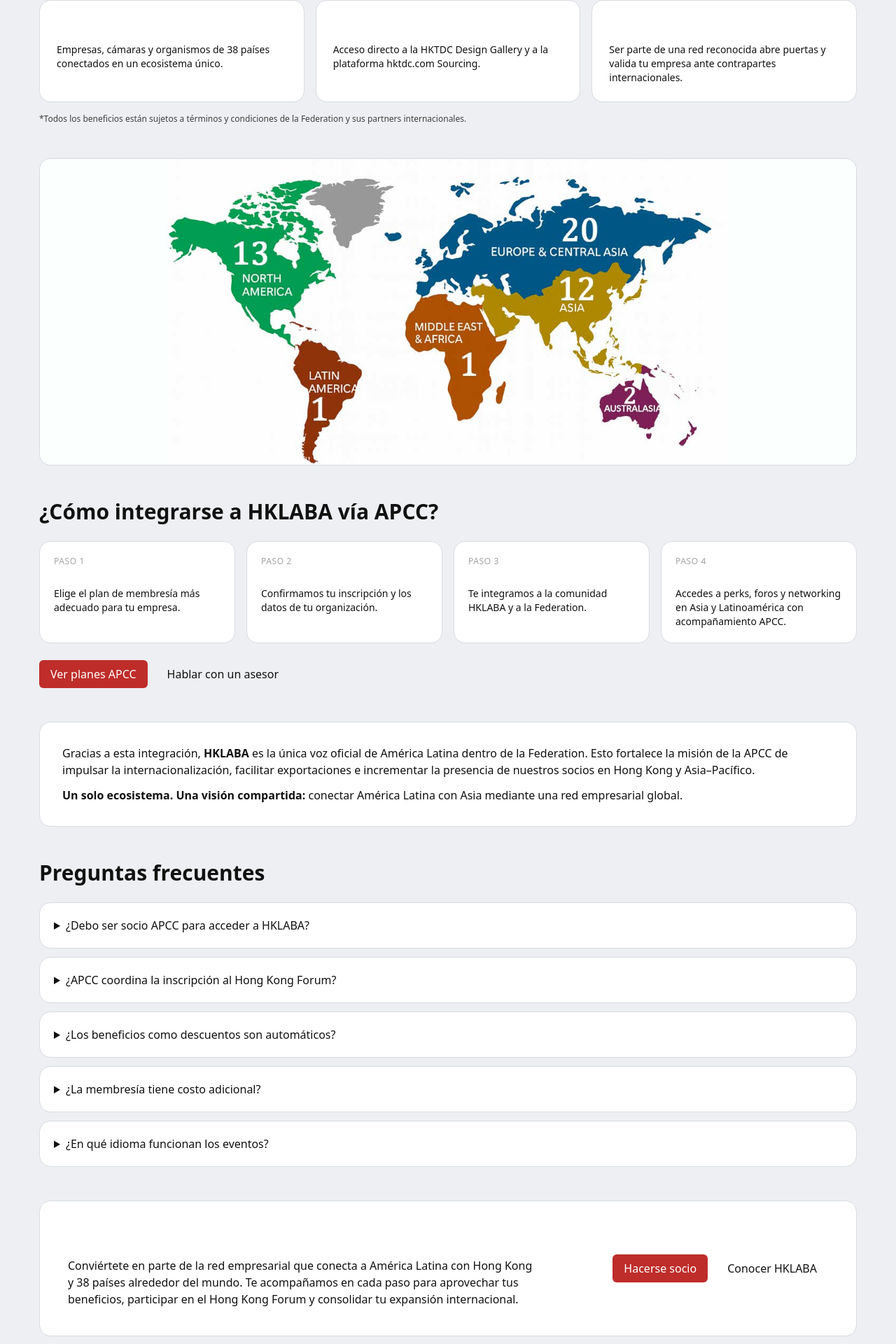
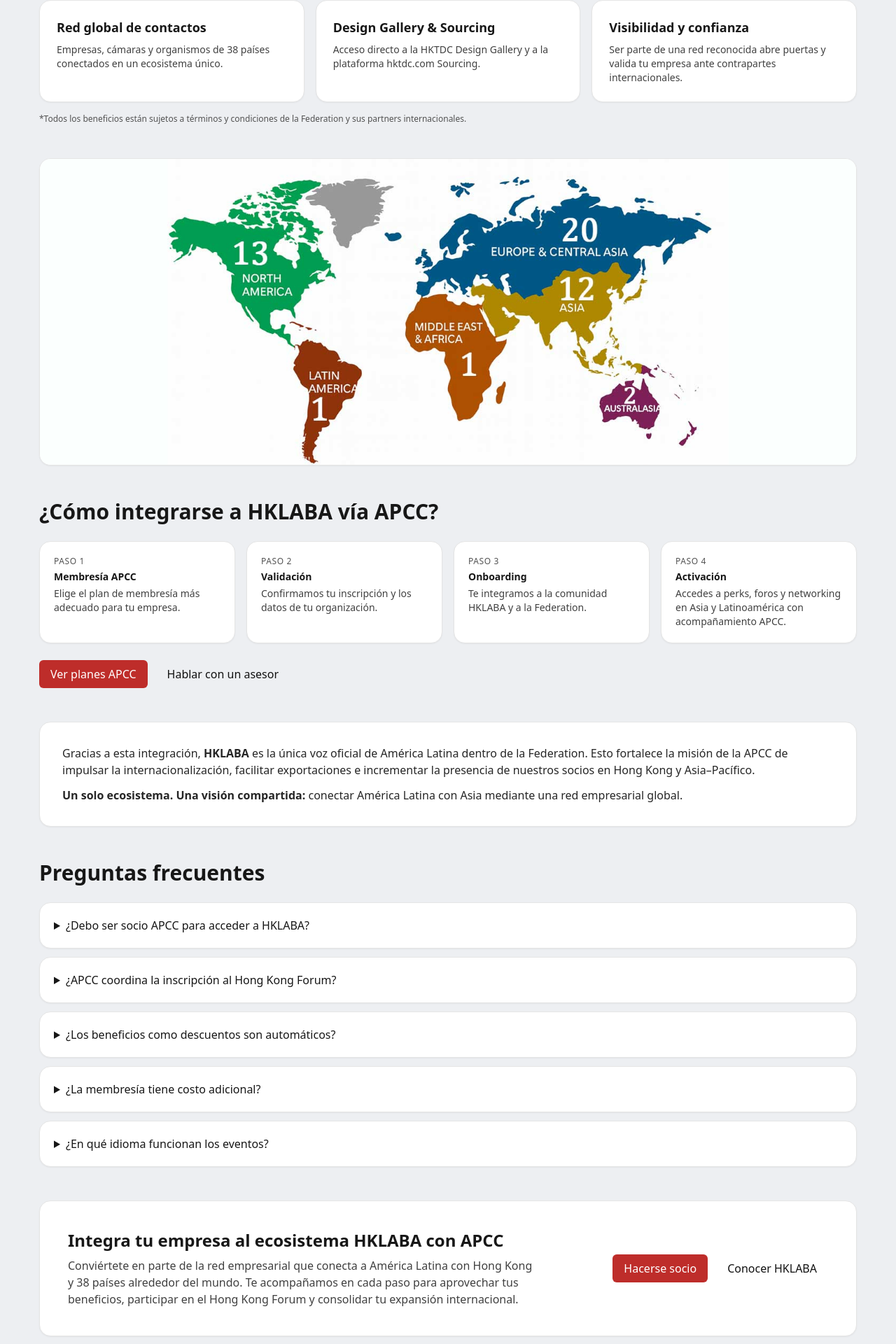
Before and after one commit to TronxGroup/APCC-Chamber, a Next.js app: page /hklaba in a window 1280 px wide. Shown: the part 734-2654 px from the top of the page at 70% size. Built offline with nearby package versions, Linux system fonts and the light colour scheme.

Commit message:
Update page.tsx

```diff
--- a/app/(routes)/hklaba/page.tsx
+++ b/app/(routes)/hklaba/page.tsx
@@ -24,10 +24,9 @@ export default function Page() {
           <Badge>Alianza estratégica</Badge>
           <Badge>Hong Kong</Badge>
         </div>
-        <h1 className="mt-3 text-3xl md:text-4xl font-semibold">
+        <h1 className="mt-3 text-3xl md:text-4xl font-semibold text-neutral-900">
           HKLABA: Puente oficial de América Latina con Hong Kong
         </h1>
-        {/* Texto principal más oscuro sobre fondo claro */}
         <p className="mt-3 text-neutral-800">
           Desde 2019, la <strong>Cámara de Comercio Asia Pacífico (APCC)</strong> integra a la{' '}
           <strong>Hong Kong – Latin America Business Association (HKLABA)</strong>, consolidando una
@@ -48,8 +47,9 @@ export default function Page() {
 
       {/* BENEFICIOS */}
       <section className="mt-12">
-        <h2 className="text-2xl md:text-3xl font-semibold">Beneficios exclusivos para socios APCC</h2>
-        {/* Intro más oscura (fondo claro) */}
+        <h2 className="text-2xl md:text-3xl font-semibold text-neutral-900">
+          Beneficios exclusivos para socios APCC
+        </h2>
         <p className="mt-2 text-neutral-800 max-w-3xl">
           Al integrarte a APCC obtienes automáticamente acceso a HKLABA y, con ello, a la Federation
           y sus beneficios globales:
@@ -84,25 +84,23 @@ export default function Page() {
           ].map(({ t, d }) => (
             <article
               key={t}
-              className="rounded-2xl border border-neutral-800 bg-neutral-900 p-6"
+              className="rounded-2xl border border-neutral-200 bg-white p-6 shadow-sm"
             >
-              <div className="text-lg font-semibold text-white">{t}</div>
-              {/* En tarjeta oscura, subimos contraste del texto */}
-              <p className="mt-2 text-sm text-neutral-300">{d}</p>
+              <div className="text-lg font-semibold text-neutral-900">{t}</div>
+              <p className="mt-2 text-sm text-neutral-700">{d}</p>
             </article>
           ))}
         </div>
 
-        {/* Nota al pie en fondo claro → más oscura */}
-        <p className="mt-4 text-xs text-neutral-700">
+        <p className="mt-4 text-xs text-neutral-600">
           *Todos los beneficios están sujetos a términos y condiciones de la Federation y sus
           partners internacionales.
         </p>
       </section>
 
       {/* BANNER */}
-      <section className="mt-12 rounded-2xl overflow-hidden border border-neutral-800 bg-neutral-950">
-        <div className="aspect-[16/6] w-full bg-neutral-900">
+      <section className="mt-12 rounded-2xl overflow-hidden border border-neutral-200 bg-white shadow-sm">
+        <div className="aspect-[16/6] w-full">
           <img
             src="/2025-sitio-web-apcc-hklaba-map.jpg"
             alt="Federation of Hong Kong Business Associations Worldwide"
@@ -114,7 +112,9 @@ export default function Page() {
 
       {/* CÓMO ACCEDER */}
       <section className="mt-12">
-        <h2 className="text-2xl md:text-3xl font-semibold">¿Cómo integrarse a HKLABA vía APCC?</h2>
+        <h2 className="text-2xl md:text-3xl font-semibold text-neutral-900">
+          ¿Cómo integrarse a HKLABA vía APCC?
+        </h2>
         <ol className="mt-6 grid md:grid-cols-4 gap-4 text-sm">
           {[
             ['Membresía APCC', 'Elige el plan de membresía más adecuado para tu empresa.'],
@@ -127,13 +127,13 @@ export default function Page() {
           ].map(([title, desc], idx) => (
             <li
               key={title}
-              className="rounded-2xl border border-neutral-800 bg-neutral-900 p-5"
+              className="rounded-2xl border border-neutral-200 bg-white p-5 shadow-sm"
             >
-              <div className="text-xs uppercase tracking-wider text-neutral-400">
+              <div className="text-xs uppercase tracking-wider text-neutral-600">
                 Paso {idx + 1}
               </div>
-              <div className="mt-1 font-semibold text-white">{title}</div>
-              <p className="mt-1 text-neutral-300">{desc}</p>
+              <div className="mt-1 font-semibold text-neutral-900">{title}</div>
+              <p className="mt-1 text-neutral-700">{desc}</p>
             </li>
           ))}
         </ol>
@@ -149,14 +149,14 @@ export default function Page() {
 
       {/* TEXTO INSTITUCIONAL */}
       <section className="mt-12">
-        <div className="rounded-2xl border border-neutral-800 bg-neutral-900 p-6 md:p-8">
-          <p className="text-neutral-300">
+        <div className="rounded-2xl border border-neutral-200 bg-white p-6 md:p-8 shadow-sm">
+          <p className="text-neutral-800">
             Gracias a esta integración, <strong>HKLABA</strong> es la única voz oficial de América
             Latina dentro de la Federation. Esto fortalece la misión de la APCC de impulsar la
             internacionalización, facilitar exportaciones e incrementar la presencia de nuestros
             socios en Hong Kong y Asia–Pacífico.
           </p>
-          <p className="mt-3 text-neutral-300">
+          <p className="mt-3 text-neutral-800">
             <strong>Un solo ecosistema. Una visión compartida:</strong> conectar América Latina con
             Asia mediante una red empresarial global.
           </p>
@@ -165,7 +165,9 @@ export default function Page() {
 
       {/* FAQ */}
       <section className="mt-12">
-        <h2 className="text-2xl md:text-3xl font-semibold">Preguntas frecuentes</h2>
+        <h2 className="text-2xl md:text-3xl font-semibold text-neutral-900">
+          Preguntas frecuentes
+        </h2>
         <div className="mt-6 space-y-3">
           {[
             [
@@ -191,10 +193,10 @@ export default function Page() {
           ].map(([q, a]) => (
             <details
               key={q}
-              className="rounded-2xl border border-neutral-800 bg-neutral-900 p-5"
+              className="rounded-2xl border border-neutral-200 bg-white p-5 shadow-sm"
             >
-              <summary className="font-medium cursor-pointer text-neutral-200">{q}</summary>
-              <p className="mt-2 text-sm text-neutral-300">{a}</p>
+              <summary className="font-medium cursor-pointer text-neutral-900">{q}</summary>
+              <p className="mt-2 text-sm text-neutral-700">{a}</p>
             </details>
           ))}
         </div>
@@ -202,12 +204,12 @@ export default function Page() {
 
       {/* CTA FINAL */}
       <section className="mt-12">
-        <div className="rounded-2xl border border-neutral-800 bg-neutral-900 p-8 md:p-10 flex flex-col md:flex-row items-start md:items-center justify-between gap-6">
+        <div className="rounded-2xl border border-neutral-200 bg-white p-8 md:p-10 shadow-sm flex flex-col md:flex-row items-start md:items-center justify-between gap-6">
           <div>
-            <h3 className="text-xl md:text-2xl font-semibold text-white">
+            <h3 className="text-xl md:text-2xl font-semibold text-neutral-900">
               Integra tu empresa al ecosistema HKLABA con APCC
             </h3>
-            <p className="mt-2 text-neutral-300 max-w-2xl">
+            <p className="mt-2 text-neutral-700 max-w-2xl">
               Conviértete en parte de la red empresarial que conecta a América Latina con Hong Kong
               y 38 países alrededor del mundo. Te acompañamos en cada paso para aprovechar tus
               beneficios, participar en el Hong Kong Forum y consolidar tu expansión internacional.
```
